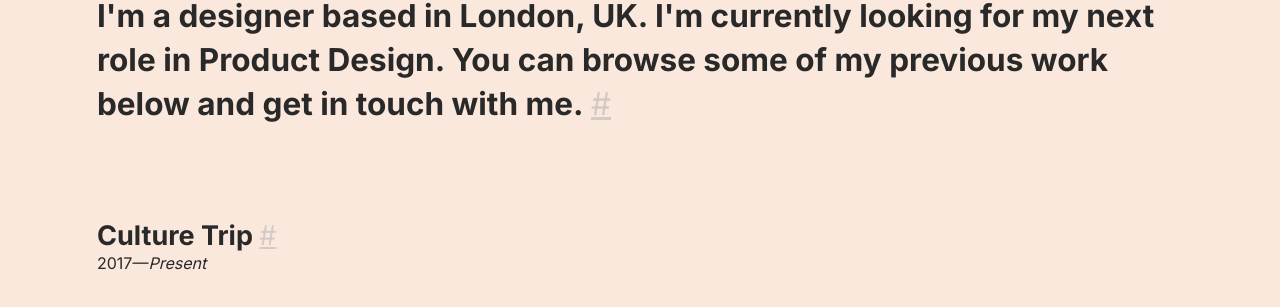
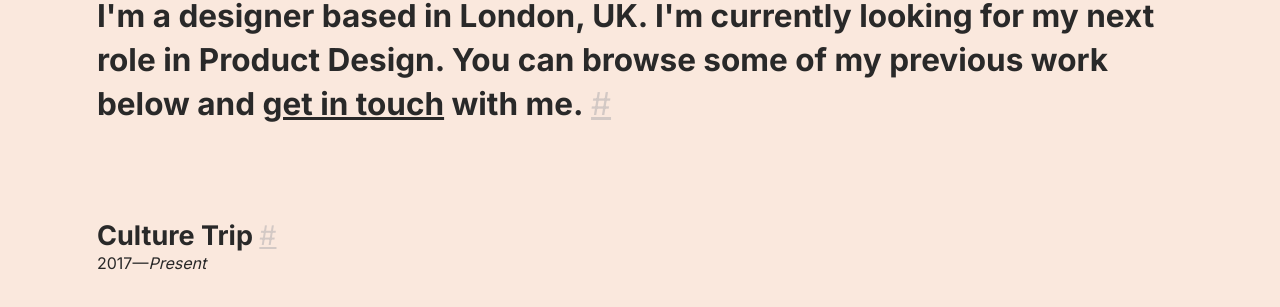
Before and after one commit to mr-stezz/mr-stezz.github.io, a Jekyll site: the page built from index.html, in a window 1280 px wide. Shown: the part 157-464 px from the top of the page. Built offline with Jekyll 4.4.1, drawn with Linux system fonts in a browser that asks for light colours.

Commit message:
add link styles to form toggles and break up the intro into a partial

```diff
--- /dev/null
+++ b/_includes/_section.intro.html
@@ -0,0 +1,3 @@
+<h2 id="intro" class="heading alpha w--300 u--m-bottom--huge">
+  I'm a designer based in London, UK. I'm currently looking for my next role in Product Design. You can browse some of my previous work below and <label for="toggle-checkbox" class="visual-link toggle-label" title="Send me an email." role="button" tabindex="0">get in touch</label> with me.&nbsp;<a href="#intro" class="subtitle-link" title="Permalink to this headline">#</a>
+</h2>
--- a/_includes/_section.outro.html
+++ b/_includes/_section.outro.html
@@ -1,3 +1,3 @@
 <section class="u--m-bottom--huge">
-  <h3 id="outro" class="heading gamma w--300 no-spacing"><label for="toggle-checkbox" class="toggle-label" title="Send me an email." role="button" tabindex="0">Get in touch</label> if you want to work together on interaction design, icon design, user experience or product strategy.&nbsp;<a href="#outro" class="subtitle-link" title="Permalink to this headline">#</a></h3>
+  <h3 id="outro" class="heading gamma w--300 no-spacing"><label for="toggle-checkbox" class="visual-link toggle-label" title="Send me an email." role="button" tabindex="0">Get in touch</label> if you want to work together on interaction design, icon design, user experience or product strategy.&nbsp;<a href="#outro" class="subtitle-link" title="Permalink to this headline">#</a></h3>
 </section>
--- a/index.html
+++ b/index.html
@@ -2,9 +2,7 @@
 layout: home
 title: Home
 ---
-<h2 id="intro" class="heading alpha w--300 u--m-bottom--huge">
-  I'm a designer based in London, UK. I'm currently looking for my next role in Product Design. You can browse some of my previous work below and <label for="toggle-checkbox" class="toggle-label" title="Send me an email." role="button" tabindex="0">get in touch</label> with me.&nbsp;<a href="#intro" class="subtitle-link" title="Permalink to this headline">#</a>
-</h2>
+{% include _section.intro.html %}
 {% include _projects.culture-trip.html %}
 {% include _projects.oncare.html %}
 {% include _projects.carmen.html %}
```
